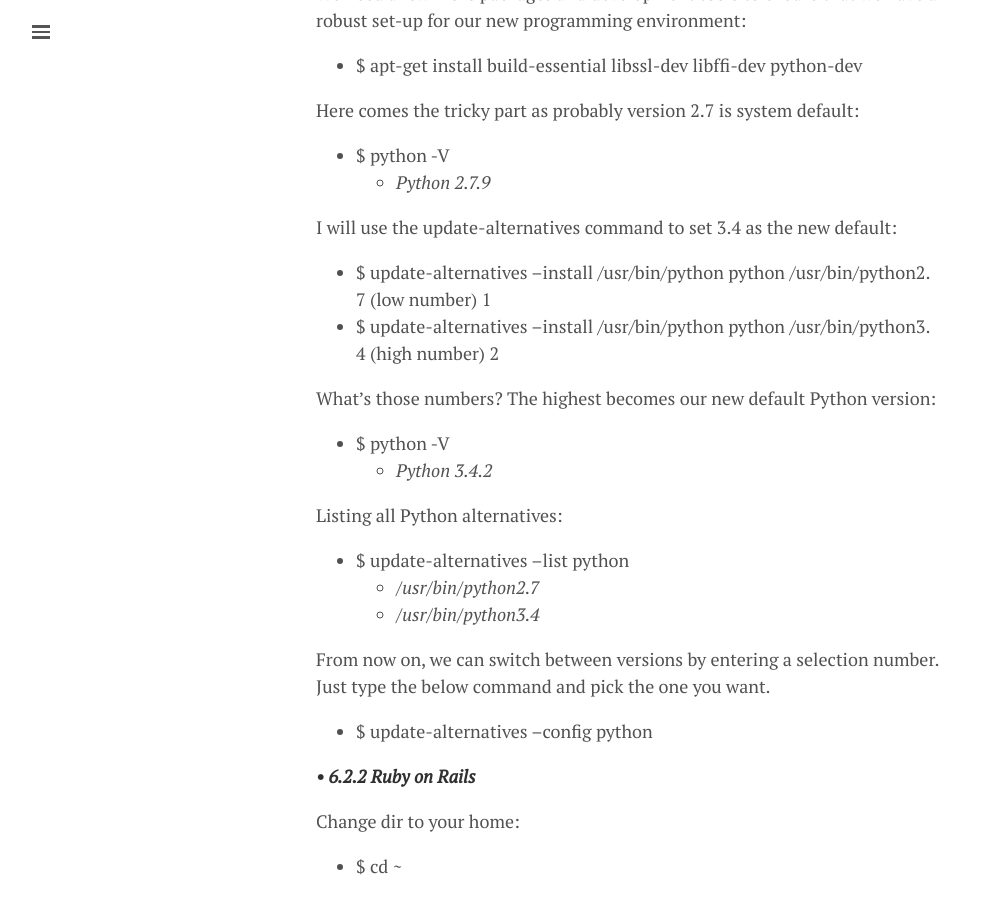
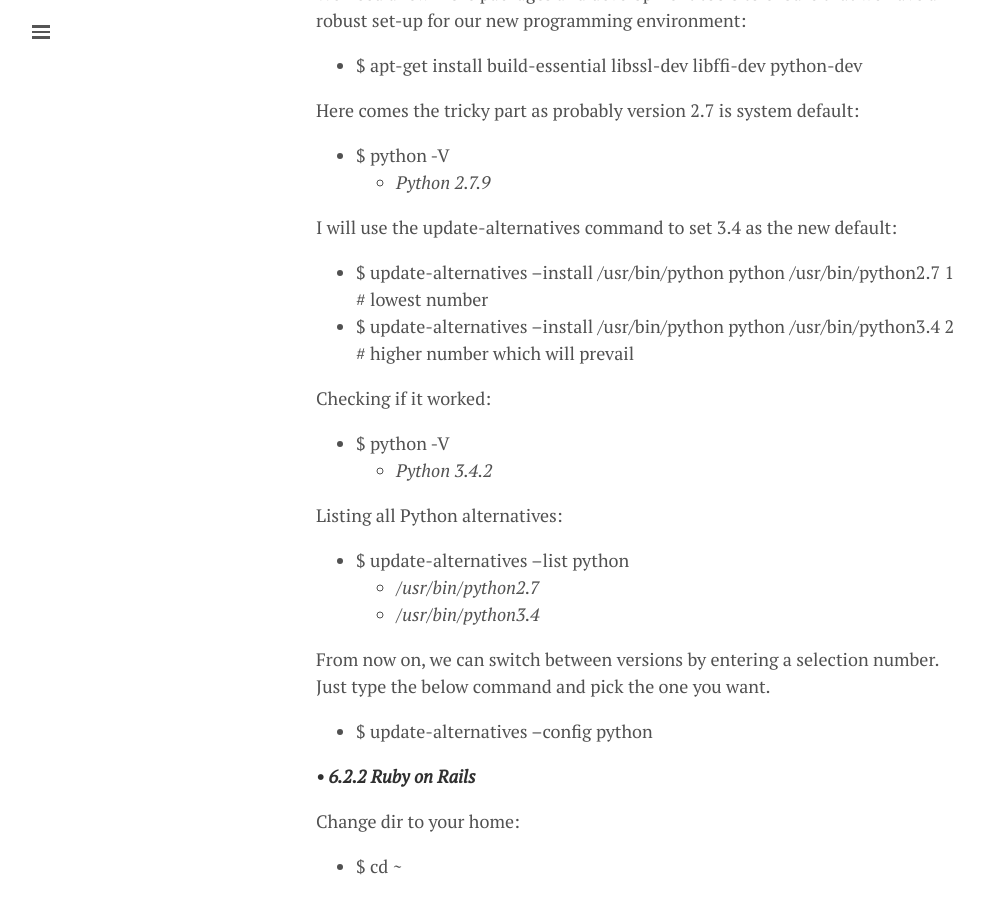
Before and after one commit to lgeurts/lgeurts.github.io, a Jekyll site: the page built from _posts/2017-07-11-bunsenlabs-linux-setup-notes-for dell-inspiron-6000.md, in a window 1280 px wide and 900 px high, scrolled down 9913 px. Shown: the whole window, without its empty margins (0-984 px from the left). Built offline with Jekyll 4.4.1, drawn with Linux system fonts in a browser that asks for light colours; nearby versions of some CDN libraries; comment, search, counter and statistics services are not loaded.

Commit message:
Change section 6 #302 > #305

```diff
--- a/_posts/2017-07-11-bunsenlabs-linux-setup-notes-for dell-inspiron-6000.md
+++ b/_posts/2017-07-11-bunsenlabs-linux-setup-notes-for dell-inspiron-6000.md
@@ -299,12 +299,12 @@ Here comes the tricky part as probably version 2.7 is system default:
 
 I will use the update-alternatives command to set 3.4 as the new default:
 
-- $ update-alternatives --install /usr/bin/python python /usr/bin/python2.
-7 (low number) 1
-- $ update-alternatives --install /usr/bin/python python /usr/bin/python3.
-4 (high number) 2
+- $ update-alternatives --install /usr/bin/python python /usr/bin/python2.7
+ 1 # lowest number
+- $ update-alternatives --install /usr/bin/python python /usr/bin/python3.4
+2 # higher number which will prevail
 
-What's those numbers? The highest becomes our new default Python version:
+Checking if it worked:
 
 - $ python -V
   * *Python 3.4.2*
```
